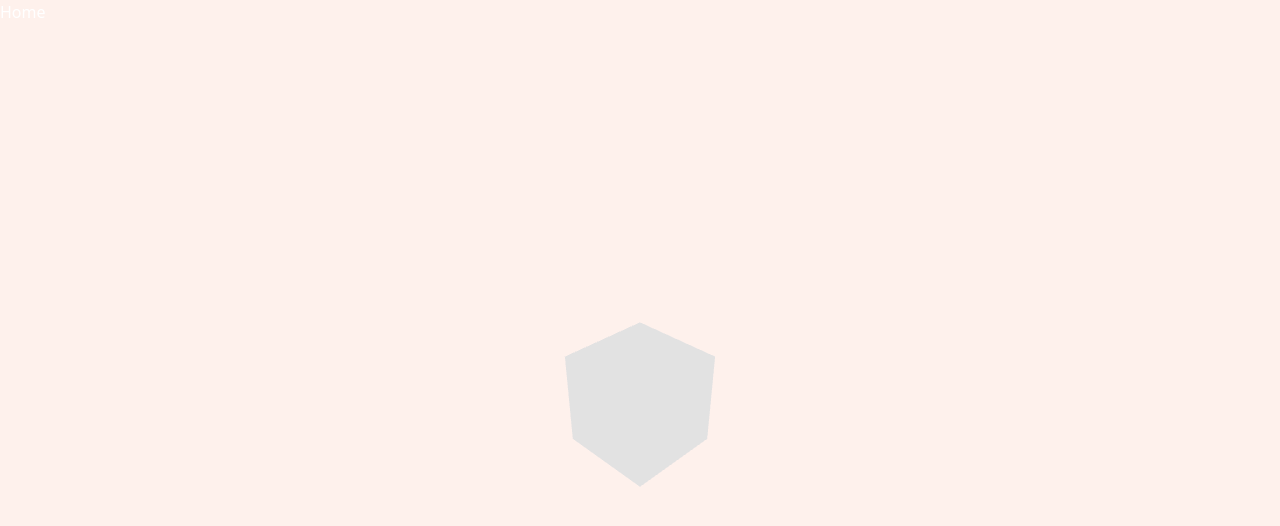
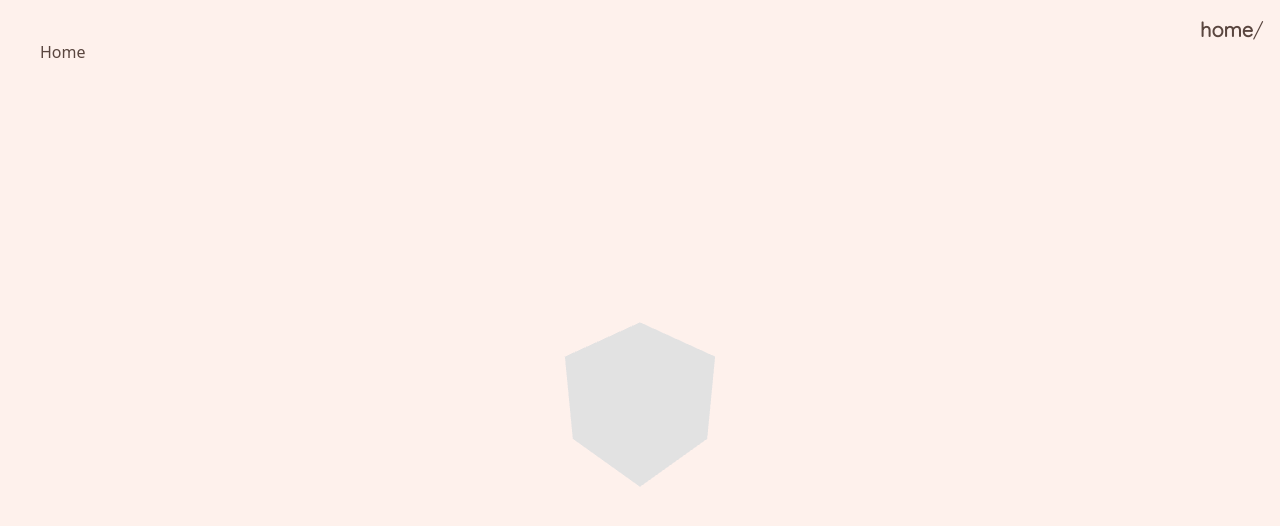
Before and after one commit to wayleem/wayleem.com, a React (Vite) app: page / in a window 1280 px wide. Shown: the top 526 px of the page. Built offline with nearby package versions, Linux system fonts and the light colour scheme.

Commit message:
add layout content

```diff
--- a/src/layouts/Layout.tsx
+++ b/src/layouts/Layout.tsx
@@ -1,12 +1,23 @@
-import { Outlet } from 'react-router-dom'
+import { Outlet, useLocation, NavLink } from 'react-router-dom'
 import CubeScene from './CubeScene'
 
 function Layout() {
+  const location = useLocation()
+
   return (
     <>
       <CubeScene />
-      <div className="absolute left-0 top-0 z-10 text-white">
+      <div className="absolute p-10 left-0 top-0 w-full h-full z-10 pointer-events-none">
         <Outlet />
+      </div>
+      <div className="flex flex-row absolute right-0 top-0 z-20 mt-4 mr-4">
+        <NavLink
+          className="font-subtitle text-xl text-base-content font-semibold hover:text-base-100 hover:underline"
+          to="/"
+        >
+          home
+        </NavLink>
+        <h1 className="subtitle-text">{location.pathname}</h1>
       </div>
     </>
   )
```
